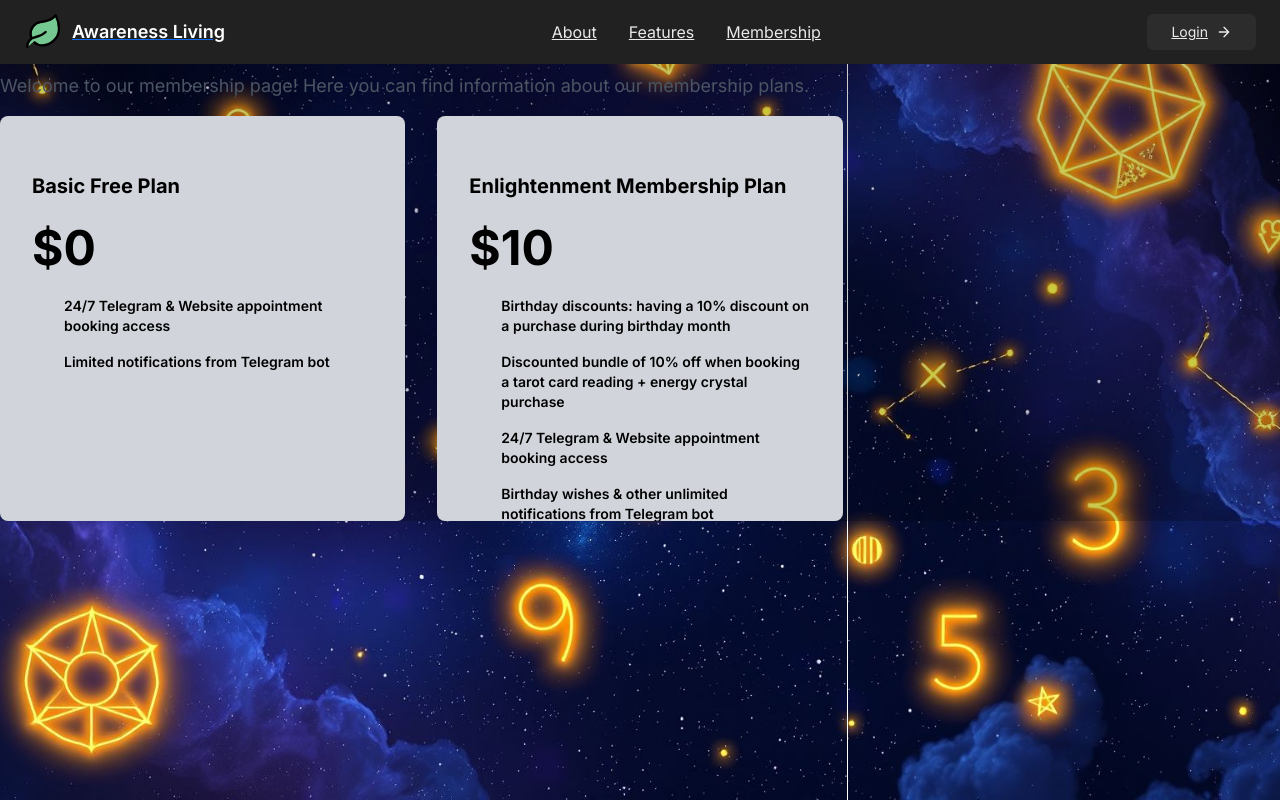
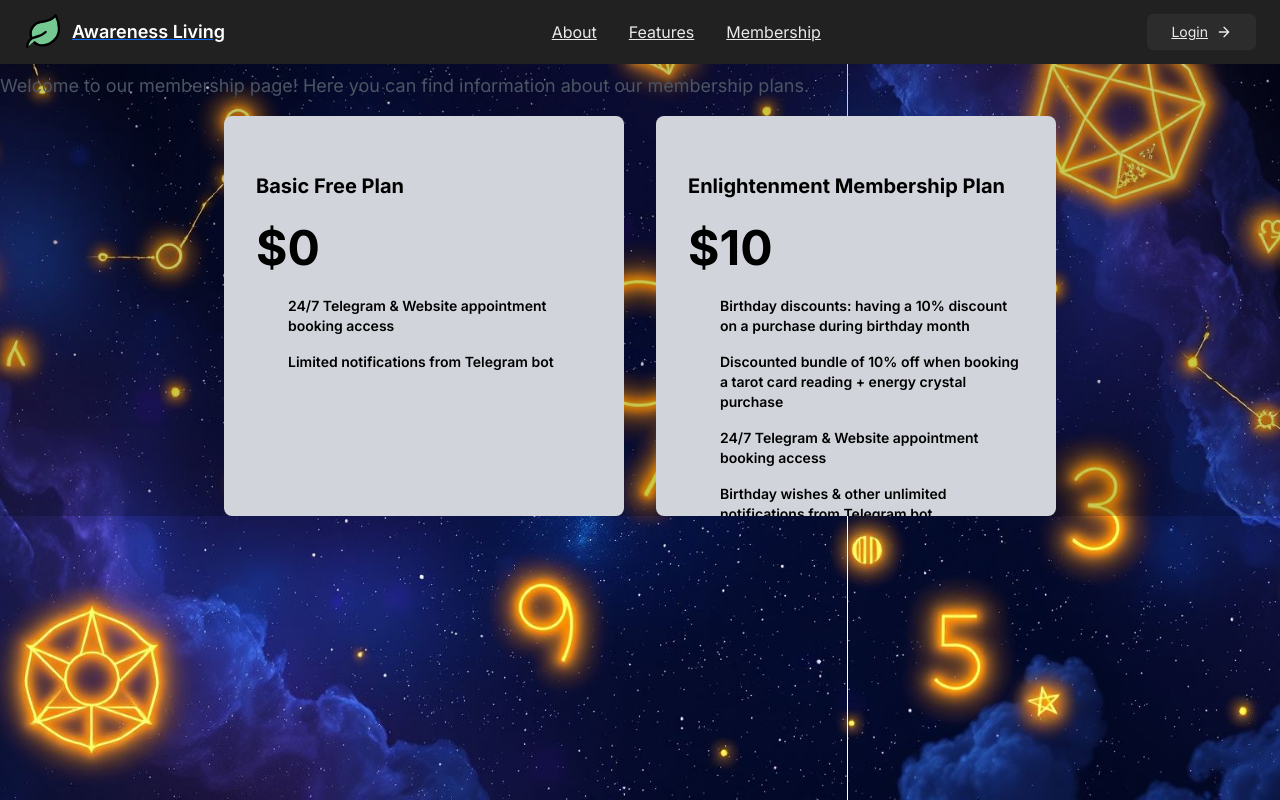
Before and after one commit to SamuelkohP04/React-Shop, a Next.js app: page /membership in a window 1280 px wide. Built offline with nearby package versions, Linux system fonts and the light colour scheme.

Commit message:
fix: centering the elements by controlling margin of all sides
- https://tailwindcss.com/docs/margin#horizontal-centering

```diff
--- a/src/app/membership/page.tsx
+++ b/src/app/membership/page.tsx
@@ -39,7 +39,7 @@ export default function MembershipPage() {
           Welcome to our membership page! Here you can find information about
           our membership plans.
         </p>
-        <div className="grid grid-cols-1 sm:grid-cols-2 md:grid-cols-3 gap-8">
+        <div className="grid grid-cols-2 sm:grid-cols-2 gap-8 place-items-center max-w-4xl px-8 mx-auto">
           {membershipPlans.map((plan, index) => (
             <div key={index} className="flex flex-col items-center">
               <div
```
